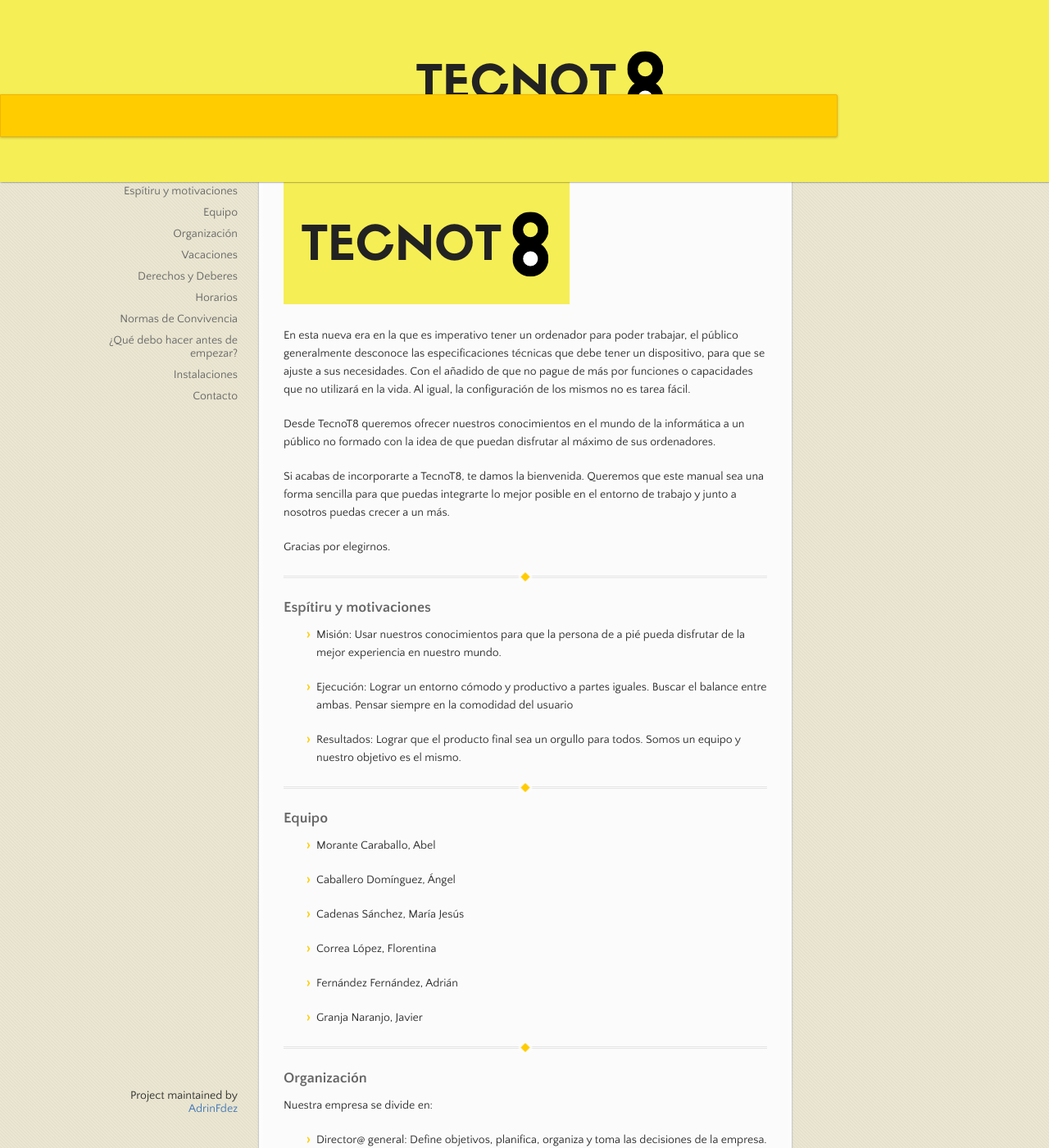
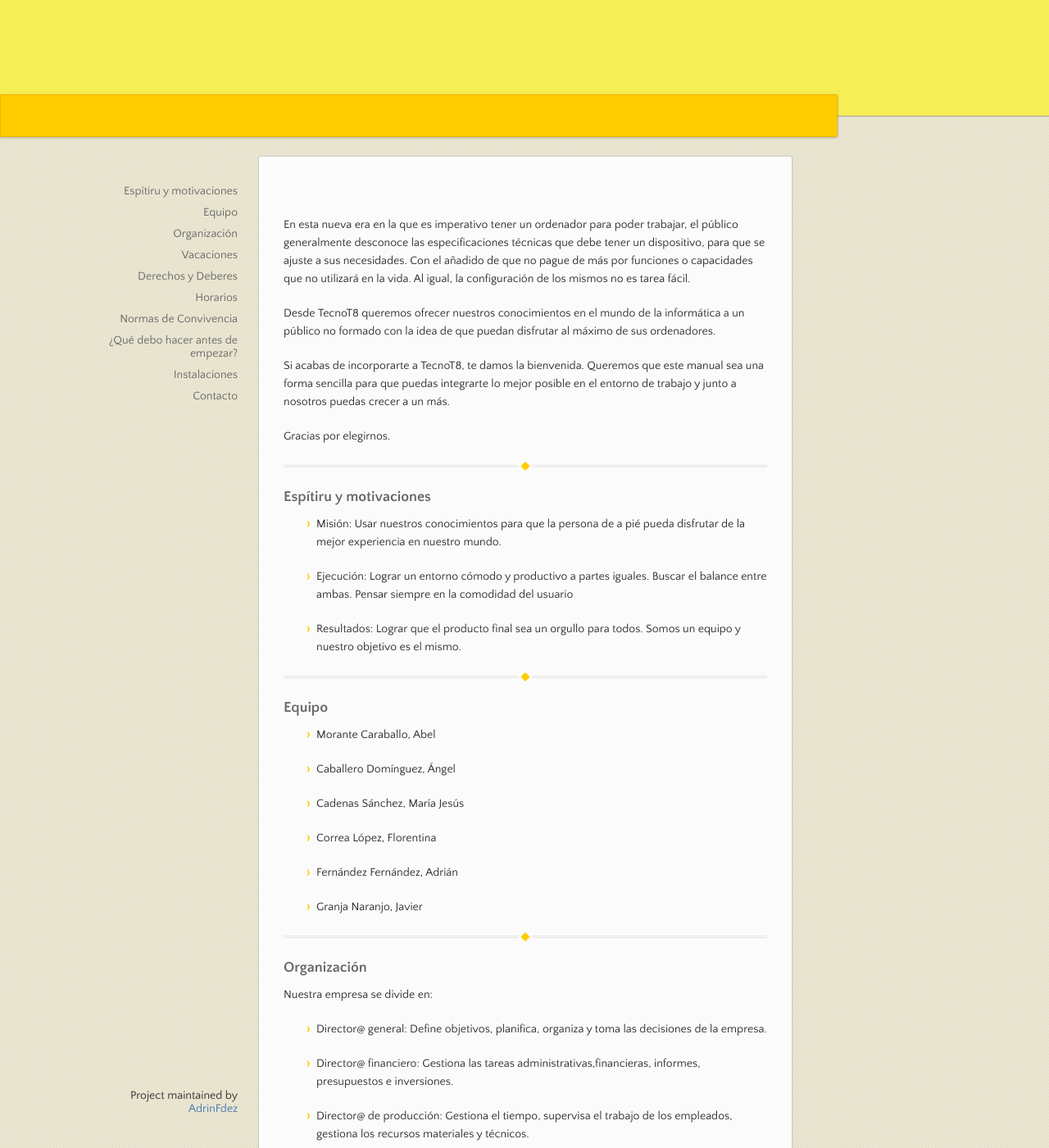
Before and after one commit to AdrinFdez/TecnoT8, a Jekyll site: the page built from index.md, in a window 1280 px wide and 1400 px high. Shown: the whole window at 82% size. Built offline with Jekyll 4.4.1, drawn with Linux system fonts in a browser that asks for light colours; the repository's description, which GitHub fills in, is left out.

Commit message:
Update style.scss

```diff
--- a/assets/css/style.scss
+++ b/assets/css/style.scss
@@ -10,9 +10,10 @@ header h1 {
 banner {
 	background: #98ff98;
 	border: false;
+	border: #98ff98
 }
 
 img {
 	max-width: 100%;
-	height: auto;
+	height: 0px;
 }
```
